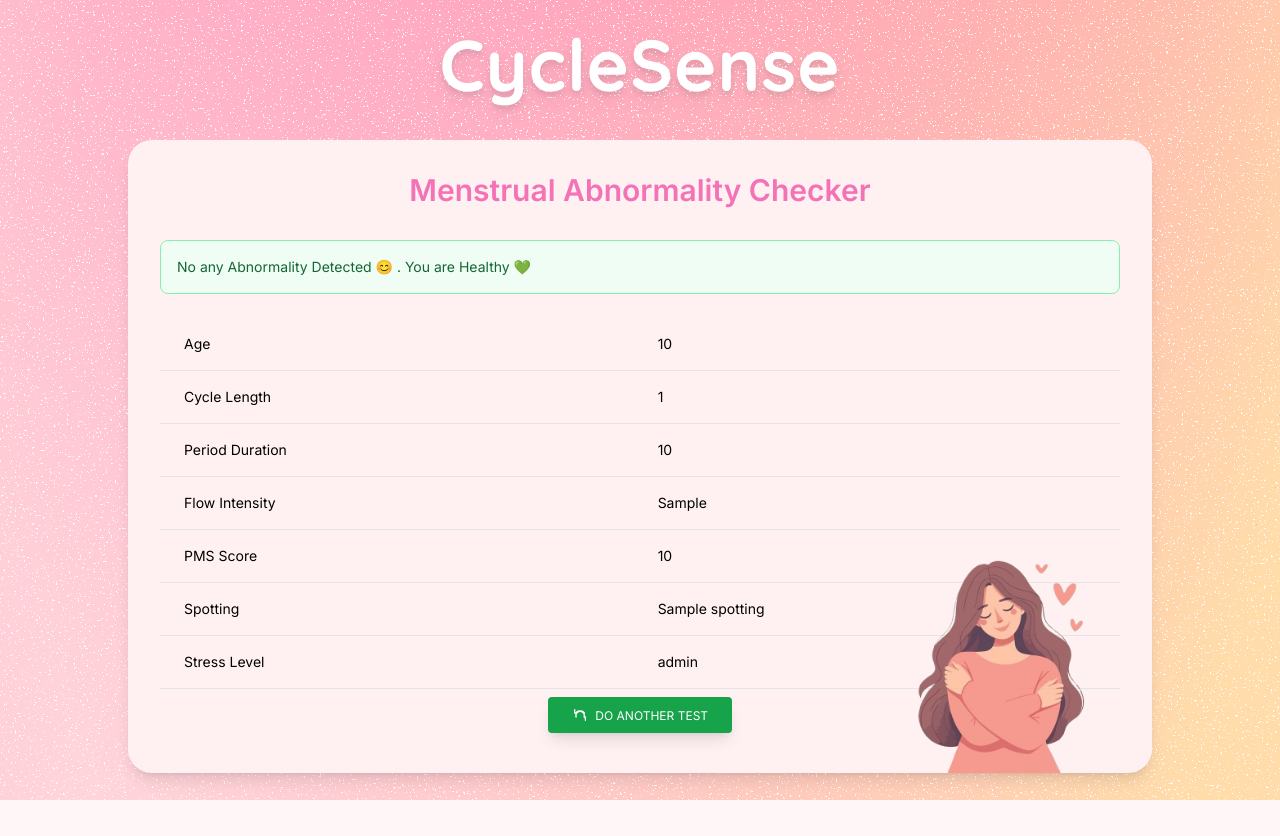
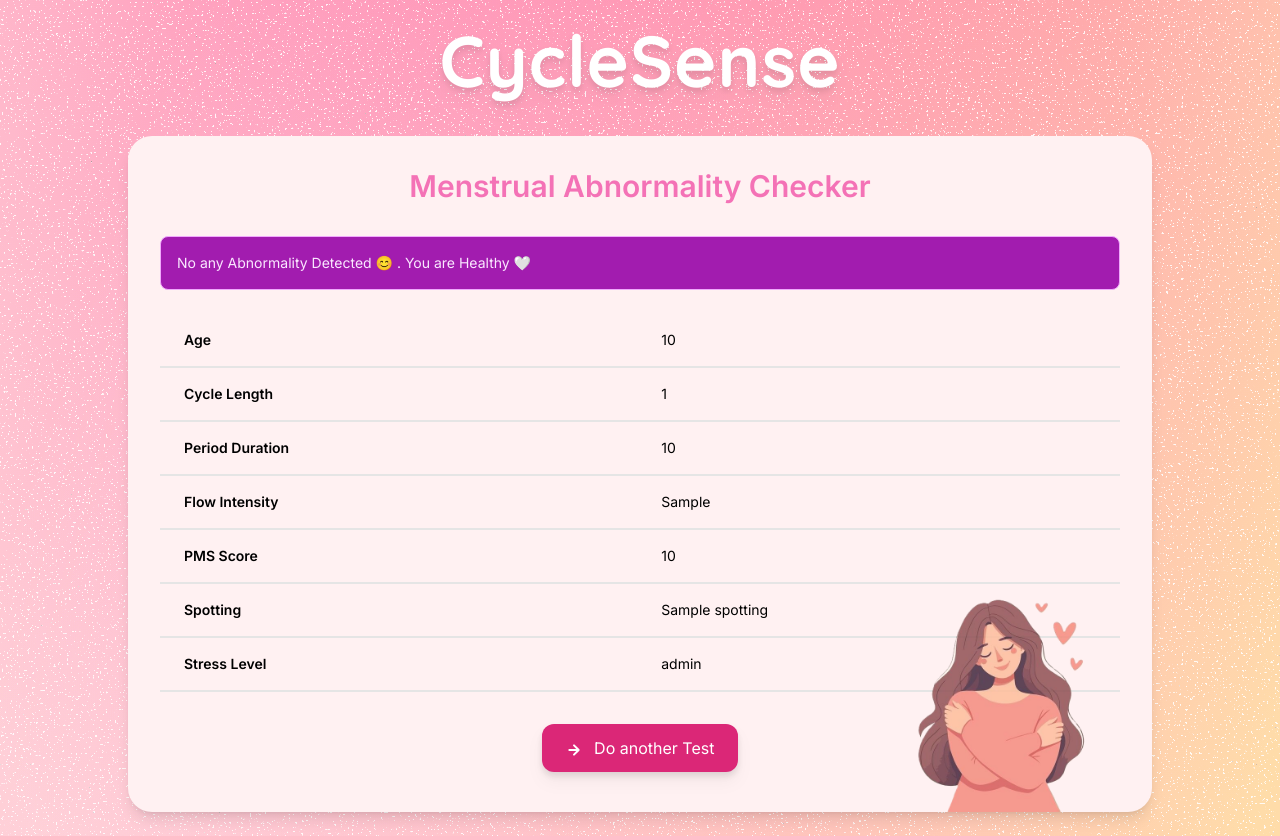
Before and after one commit to Ranjana611/menstrual-abnormality-detection, a Flask app: template templates/result.html in a window 1280 px wide. Before the commit the page ends 800 px from the top, so only its background shows below. Run offline with Flask 3, Linux system fonts and the light colour scheme; the template is opened without the code that fills it: most values are stand-ins (such as "Sample title", 1, 10 or a date in 2020); parts of the project's set-up code (start-up, migrations or seed data) failed here and were passed over; some libraries are stand-ins or nearby versions.

Commit message:
change color theme

```diff
--- a/templates/result.html
+++ b/templates/result.html
@@ -6,16 +6,16 @@
 {% if prediction == 'abnormal' %}
     <div role="alert">
         <div class="bg-red-500 text-white font-bold rounded-t px-4 py-2">
-            Abnormality Detected 😷
+            Abnormality Detected 😷🤚
         </div>
         <div class="border border-t-0 border-red-400 rounded-b bg-red-100 px-4 py-3 text-red-700">
             <p>Meet your Doctor for more details.</p>
         </div>
     </div>
 {% else %}
-    <div class="flex items-center p-4 mb-4 text-sm text-green-800 border border-green-300 rounded-lg bg-green-50 dark:bg-green-800 dark:text-green-400 dark:border-green-800" role="alert">
+    <div class="flex items-center p-4 mb-4 text-sm text-fuchsia-100 border border-fuchsia-300 rounded-lg bg-fuchsia-700 dark:bg-fuchsia-700 dark:text-fuchsia-100 dark:border-fuchsia-300" role="alert">
     <div>
-        <span class="font-medium">No any Abnormality Detected 😊 . You are Healthy 💚</span>
+        <span class="font-medium">No any Abnormality Detected 😊 . You are Healthy 🤍</span>
     </div>
     </div>
 {% endif %}
@@ -24,37 +24,37 @@
 <center>
 <div class="flex flex-col">
   <div class="overflow-x-auto sm:-mx-6 lg:-mx-8">
-    <div class="inline-block min-w-full py-2 sm:px-6 lg:px-8">
+    <div class="inline-block min-w-full py-2 sm:px-6 lg:px-8 pb-8">
       <div class="overflow-hidden">
-        <table class="min-w-full text-left text-sm font-light text-surface dark:text-white">
+        <table class="min-w-full text-left text-sm font-light text-surface text-black">
           <tbody>
-            <tr class="border-b border-neutral-200 dark:border-white/10">
-              <td class="whitespace-nowrap px-6 py-4 font-medium">Age</td>
-              <td class="whitespace-nowrap px-6 py-4">{{age}}</td>
+            <tr class="border-b-2 border-neutral-200 border-gray-300">
+              <td class="whitespace-nowrap px-6 py-4 font-semibold">Age</td>
+              <td class="whitespace-nowrap px-6 py-4 font-medium">{{age}}</td>
             </tr>
-            <tr class="border-b border-neutral-200 dark:border-white/10">
-              <td class="whitespace-nowrap px-6 py-4 font-medium">Cycle Length</td>
-              <td class="whitespace-nowrap px-6 py-4">{{cycle_length}}</td>
+            <tr class="border-b-2 border-neutral-200 border-gray-300">
+              <td class="whitespace-nowrap px-6 py-4 font-semibold">Cycle Length</td>
+              <td class="whitespace-nowrap px-6 py-4 font-medium">{{cycle_length}}</td>
             </tr>
-            <tr class="border-b border-neutral-200 dark:border-white/10">
-              <td class="whitespace-nowrap px-6 py-4 font-medium">Period Duration</td>
-              <td class="whitespace-nowrap px-6 py-4">{{period_duration}}</td>
+            <tr class="border-b-2 border-neutral-200 border-gray-300">
+              <td class="whitespace-nowrap px-6 py-4 font-semibold">Period Duration</td>
+              <td class="whitespace-nowrap px-6 py-4 font-medium">{{period_duration}}</td>
             </tr>
-            <tr class="border-b border-neutral-200 dark:border-white/10">
-              <td class="whitespace-nowrap px-6 py-4 font-medium">Flow Intensity</td>
-              <td class="whitespace-nowrap px-6 py-4">{{flow_intensity}}</td>
+            <tr class="border-b-2 border-neutral-200 border-gray-300">
+              <td class="whitespace-nowrap px-6 py-4 font-semibold">Flow Intensity</td>
+              <td class="whitespace-nowrap px-6 py-4 font-medium">{{flow_intensity}}</td>
             </tr>
-            <tr class="border-b border-neutral-200 dark:border-white/10">
-              <td class="whitespace-nowrap px-6 py-4 font-medium">PMS Score</td>
-              <td class="whitespace-nowrap px-6 py-4">{{pms_score}}</td>
+            <tr class="border-b-2 border-neutral-200 border-gray-300">
+              <td class="whitespace-nowrap px-6 py-4 font-semibold">PMS Score</td>
+              <td class="whitespace-nowrap px-6 py-4 font-medium">{{pms_score}}</td>
             </tr>
-            <tr class="border-b border-neutral-200 dark:border-white/10">
-              <td class="whitespace-nowrap px-6 py-4 font-medium">Spotting</td>
-              <td class="whitespace-nowrap px-6 py-4">{{spotting}}</td>
+            <tr class="border-b-2 border-neutral-200 border-gray-300">
+              <td class="whitespace-nowrap px-6 py-4 font-semibold">Spotting</td>
+              <td class="whitespace-nowrap px-6 py-4 font-medium">{{spotting}}</td>
             </tr>
-            <tr class="border-b border-neutral-200 dark:border-white/10">
-              <td class="whitespace-nowrap px-6 py-4 font-medium">Stress Level</td>
-              <td class="whitespace-nowrap px-6 py-4">{{stress_level}}</td>
+            <tr class="border-b-2 border-neutral-200 border-gray-300">
+              <td class="whitespace-nowrap px-6 py-4 font-semibold">Stress Level</td>
+              <td class="whitespace-nowrap px-6 py-4 font-medium">{{stress_level}}</td>
             </tr>
           </tbody>
         </table>
@@ -64,13 +64,12 @@
 </div>
 
 <a href="{{ url_for('index') }}"
-   class="inline-block rounded bg-green-600 px-6 pb-2 pt-2.5 text-xs font-medium uppercase leading-normal text-white shadow-lg
-          transition duration-150 ease-in-out hover:bg-green-700 focus:bg-green-700 focus:outline-none focus:ring-2 focus:ring-green-500"
+   class="inline-block rounded-xl bg-pink-600 px-6 pb-3 pt-3 font-medium leading-normal text-white drop-shadow-lg
+          transition duration-150 ease-in-out hover:bg-pink-700 focus:bg-fuchsia-800 focus:outline-none focus:ring-2 focus:ring-fuchsia-600"
    type="button">
-  <!-- Refresh icon SVG -->
-  <svg xmlns="http://www.w3.org/2000/svg" class="inline-block w-4 h-4 mr-1 -mt-0.5" fill="none" viewBox="0 0 24 24" stroke="currentColor" stroke-width="2">
-    <path stroke-linecap="round" stroke-linejoin="round" d="M4 4v5h.582M20 20v-5h-.581M5.82 9a7 7 0 0112.36 6M6.18 15a7 7 0 0112.36-6" />
-  </svg>
+    <svg xmlns="http://www.w3.org/2000/svg" class="inline-block h-4 w-4 mr-2" fill="none" viewBox="0 0 24 24" stroke="currentColor">
+        <path stroke-linecap="round" stroke-linejoin="round" stroke-width="3" d="M5 12h14m0 0l-7-7m7 7l-7 7" />
+    </svg>
   Do another Test
 </a>
 
```
Also changed, not shown: templates/index.html (+18 -16 lines).
